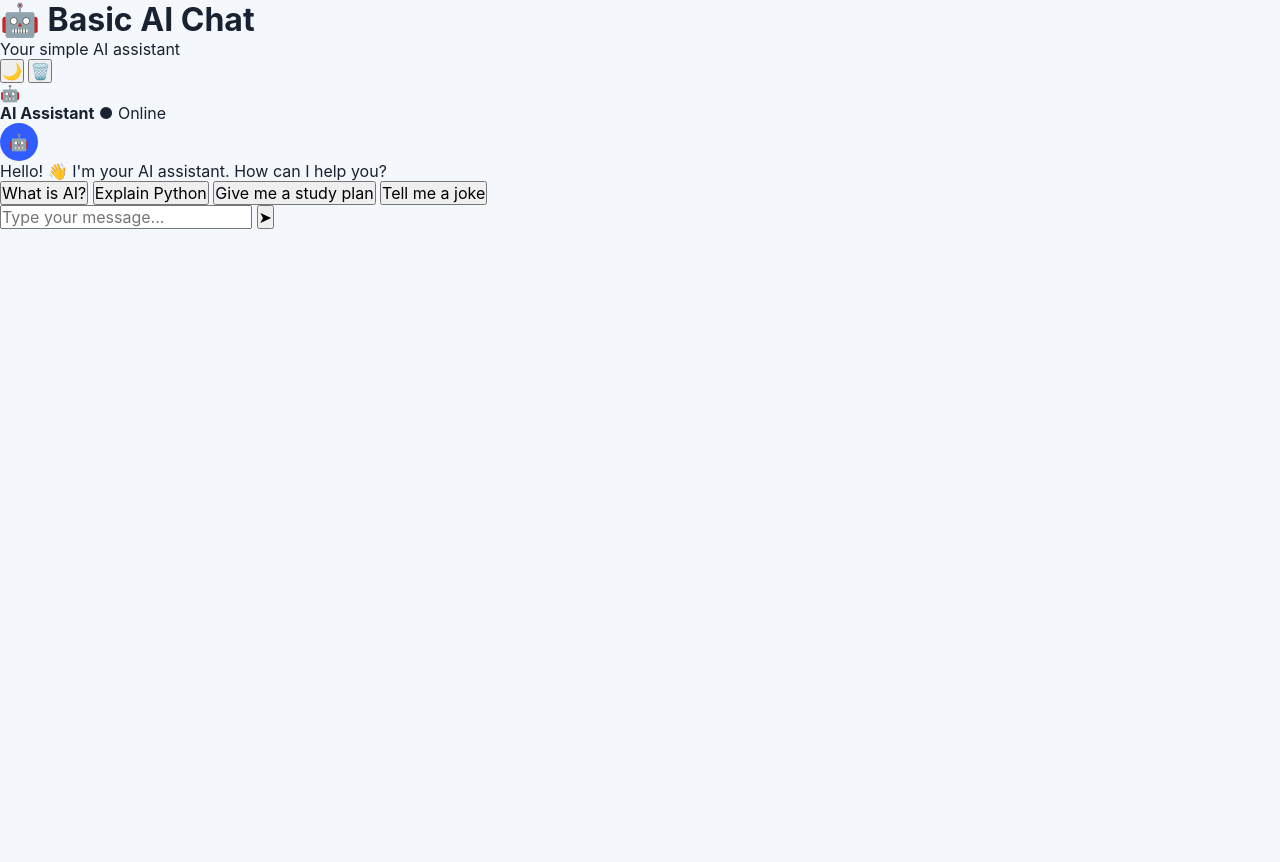
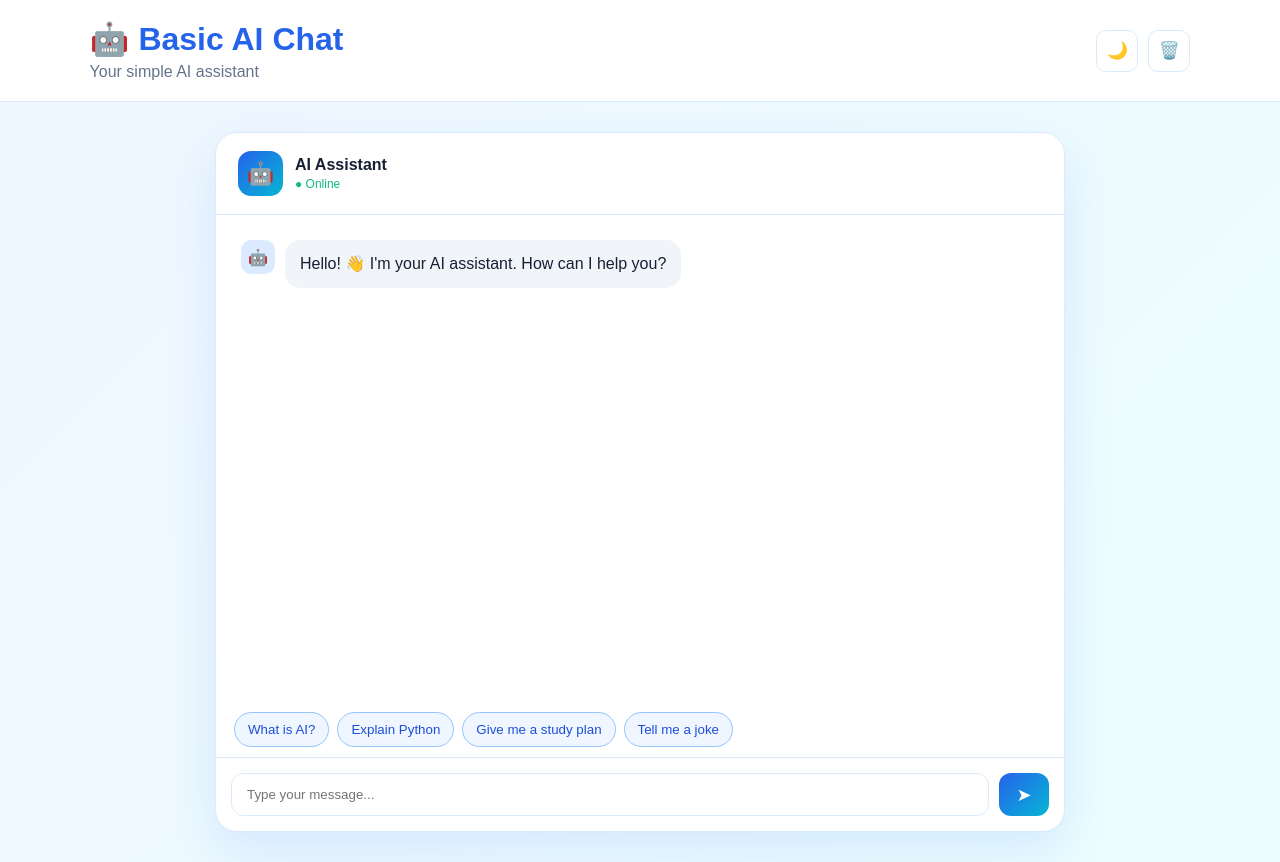
Before and after one commit to Mukesh-1449/TEMPLATES-SMART-UI-HUB, a plain HTML site: page ai/index (22).html in a window 1280 px wide. Before the commit the page ends 800 px from the top, so only its background shows below. Drawn offline with Linux system fonts and the light colour scheme.

Commit message:
Update stylesheet link to style (24).css

```diff
--- a/ai/index (22).html
+++ b/ai/index (22).html
@@ -4,7 +4,7 @@
     <meta charset="UTF-8">
     <meta name="viewport" content="width=device-width, initial-scale=1.0">
     <title>Basic AI Chat</title>
-    <link rel="stylesheet" href="style.css">
+    <link rel="stylesheet" href="style%20(24).css">
 </head>
 
 <body>
```
